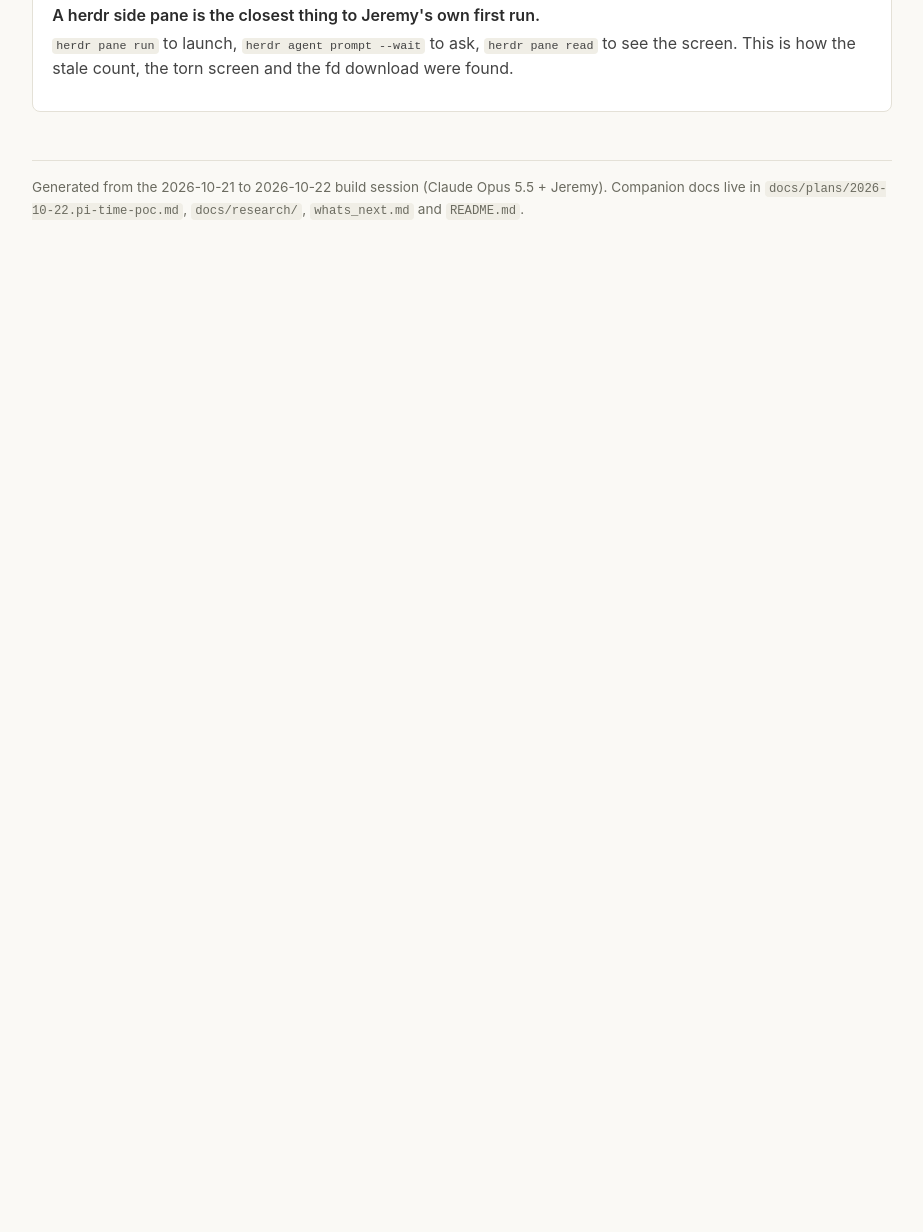
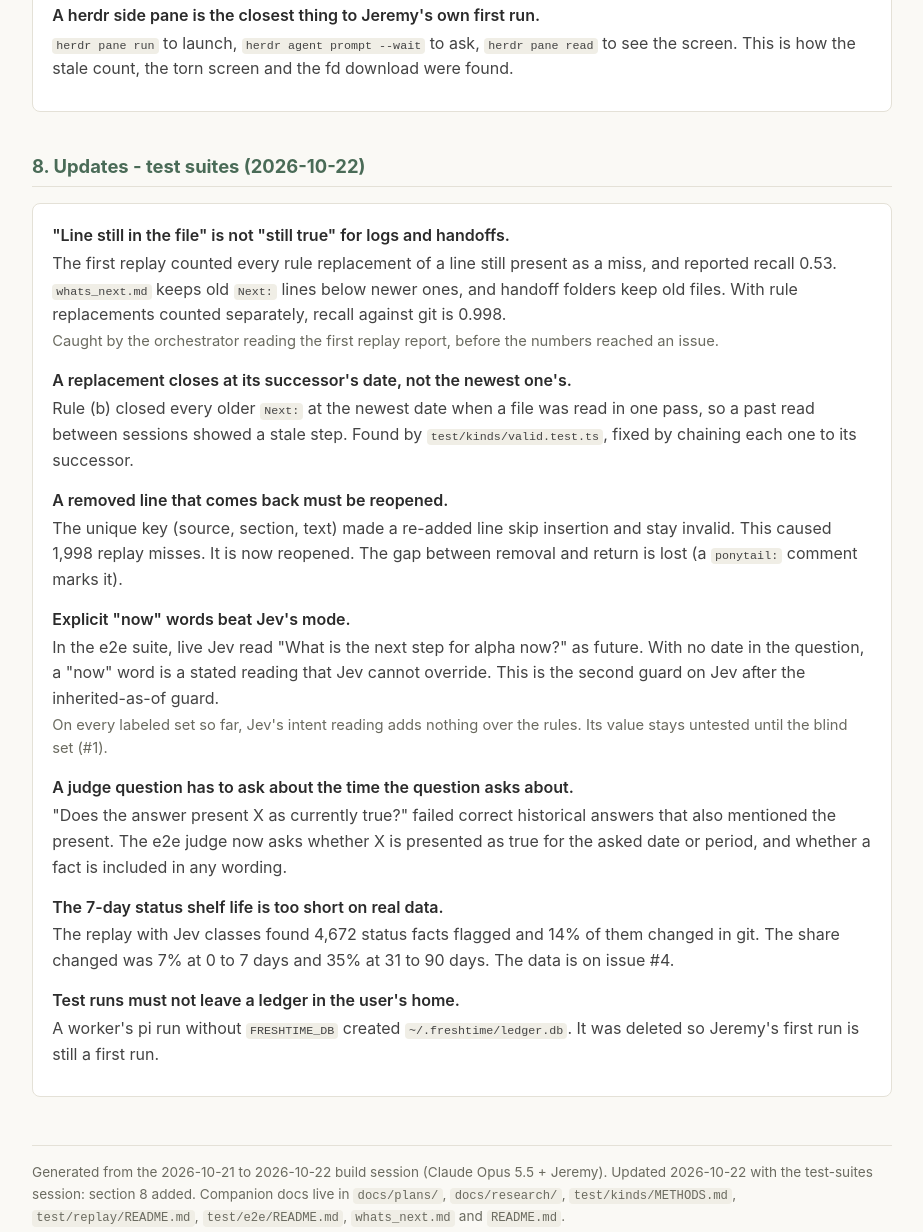
Before and after one commit to jroethel/dozentimes, a website: page learning_guide.html in a window 1280 px wide. Shown: the part 4060-5292 px from the top of the page, without its empty margins (178-1101 px from the left). Before the commit the page ends 4362 px from the top, so only its background shows below. Drawn offline with Linux system fonts and the light colour scheme.

Commit message:
Update learning guide with the test-suites session

```diff
--- a/learning_guide.html
+++ b/learning_guide.html
@@ -145,6 +145,28 @@ footer { margin-top: 3rem; color: var(--muted); font-size: 0.85rem; border-top:
 </dl>
 </section>
 
-<footer>Generated from the 2026-10-21 to 2026-10-22 build session (Claude Opus 5.5 + Jeremy). Companion docs live in <code>docs/plans/2026-10-22.pi-time-poc.md</code>, <code>docs/research/</code>, <code>whats_next.md</code> and <code>README.md</code>.</footer>
+<h2>8. Updates - test suites (2026-10-22)</h2>
+<section class="card">
+<dl>
+<dt>"Line still in the file" is not "still true" for logs and handoffs.</dt>
+<dd>The first replay counted every rule replacement of a line still present as a miss, and reported recall 0.53. <code>whats_next.md</code> keeps old <code>Next:</code> lines below newer ones, and handoff folders keep old files. With rule replacements counted separately, recall against git is 0.998.</dd>
+<dd class="why">Caught by the orchestrator reading the first replay report, before the numbers reached an issue.</dd>
+<dt>A replacement closes at its successor's date, not the newest one's.</dt>
+<dd>Rule (b) closed every older <code>Next:</code> at the newest date when a file was read in one pass, so a past read between sessions showed a stale step. Found by <code>test/kinds/valid.test.ts</code>, fixed by chaining each one to its successor.</dd>
+<dt>A removed line that comes back must be reopened.</dt>
+<dd>The unique key (source, section, text) made a re-added line skip insertion and stay invalid. This caused 1,998 replay misses. It is now reopened. The gap between removal and return is lost (a <code>ponytail:</code> comment marks it).</dd>
+<dt>Explicit "now" words beat Jev's mode.</dt>
+<dd>In the e2e suite, live Jev read "What is the next step for alpha now?" as future. With no date in the question, a "now" word is a stated reading that Jev cannot override. This is the second guard on Jev after the inherited-as-of guard.</dd>
+<dd class="why">On every labeled set so far, Jev's intent reading adds nothing over the rules. Its value stays untested until the blind set (#1).</dd>
+<dt>A judge question has to ask about the time the question asks about.</dt>
+<dd>"Does the answer present X as currently true?" failed correct historical answers that also mentioned the present. The e2e judge now asks whether X is presented as true for the asked date or period, and whether a fact is included in any wording.</dd>
+<dt>The 7-day status shelf life is too short on real data.</dt>
+<dd>The replay with Jev classes found 4,672 status facts flagged and 14% of them changed in git. The share changed was 7% at 0 to 7 days and 35% at 31 to 90 days. The data is on issue #4.</dd>
+<dt>Test runs must not leave a ledger in the user's home.</dt>
+<dd>A worker's pi run without <code>FRESHTIME_DB</code> created <code>~/.freshtime/ledger.db</code>. It was deleted so Jeremy's first run is still a first run.</dd>
+</dl>
+</section>
+
+<footer>Generated from the 2026-10-21 to 2026-10-22 build session (Claude Opus 5.5 + Jeremy). Updated 2026-10-22 with the test-suites session: section 8 added. Companion docs live in <code>docs/plans/</code>, <code>docs/research/</code>, <code>test/kinds/METHODS.md</code>, <code>test/replay/README.md</code>, <code>test/e2e/README.md</code>, <code>whats_next.md</code> and <code>README.md</code>.</footer>
 </body>
 </html>
```
